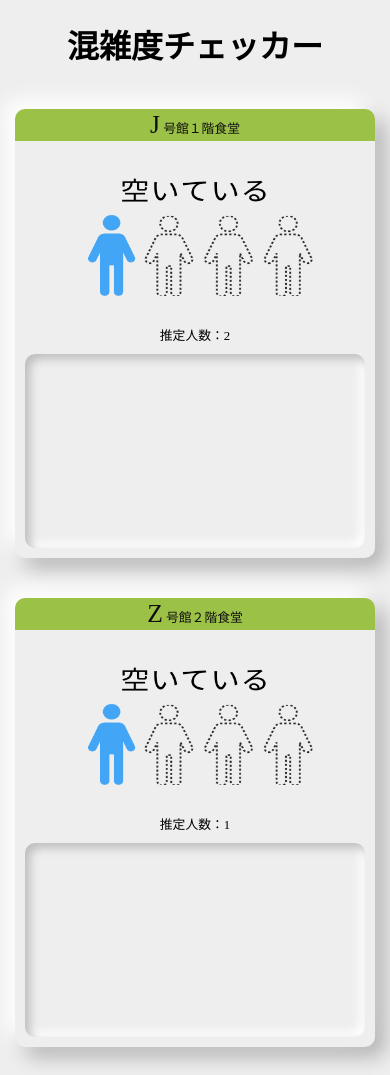
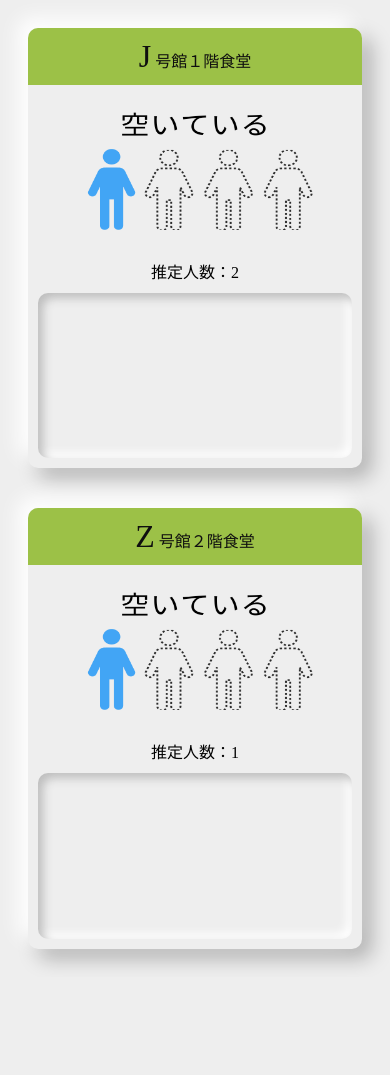
Before and after one commit to Tonoyama/cafe_page_nginx, a Flask app: page / in a window 390 px wide. After the commit the page ends 967 px from the top, so only its background shows below. Run offline with Flask 2, Linux system fonts and the light colour scheme.

Commit message:
スマホでの表示を対応

```diff
--- a/myapp/static/css/style.css
+++ b/myapp/static/css/style.css
@@ -69,34 +69,50 @@ h1{
     margin: 20px;
     font-size: 150%;
   }
+  #jChart {
+    padding: 20px;
+  }
+
+  #zChart {
+    padding: 20px;
+  }
 }
 
 @media screen and (max-width: 768px){
   img{
-    padding: 20px 20px 10px;
+    padding: 10px 10px 10px;
     width: 300px;
     height: 150px;
   }
   #j-people {
-    font-size: 80%;
+    font-size: 100%;
   }
   #z-people {
-    font-size: 80%;
+    font-size: 100%;
   }
   #j-title {
     background-color: #9cc147;
     color: #0f0f0f;
-    font-size: 80%;
-    padding: 1px;
+    font-size: 100%;
+    padding: 10px;
     border-radius: 10px 10px 0px 0px;
   }
 
   #z-title {
     background-color: #9cc147;
     color: #0f0f0f;
-    font-size: 80%;
-    padding: 1px;
+    font-size: 100%;
+    padding: 10px;
     border-radius: 10px 10px 0px 0px;
+  }
+  #jChart {
+    padding: 10px;
+    width: 90%;
+  }
+
+  #zChart {
+    padding: 10px;
+    width: 90%;
   }
 }
 
@@ -124,14 +140,6 @@ h1{
 
 #z {
   font-size:200%;
-}
-
-#jChart {
-  padding: 20px;
-}
-
-#zChart {
-  padding: 20px;
 }
 
 .svg-container {
--- a/myapp/templates/index.html
+++ b/myapp/templates/index.html
@@ -13,9 +13,6 @@
     <script src="../static/js/holiday.js"></script>
 </head>
 <body>
-    <div id="title">
-        <h1>混雑度チェッカー</h1>
-    </div>
 
     <div class="container-wrapper">
         <div id="j-container">
```
